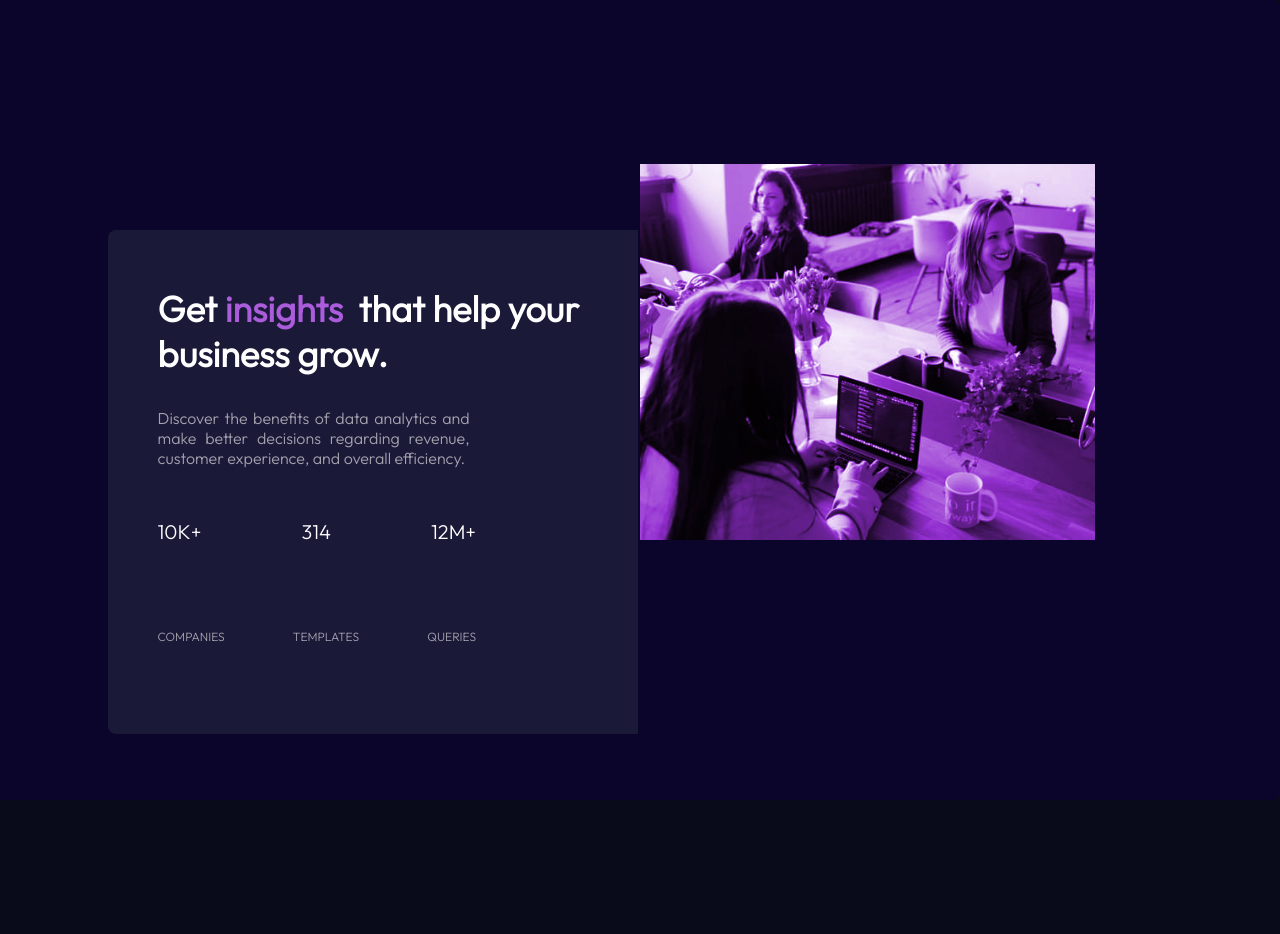
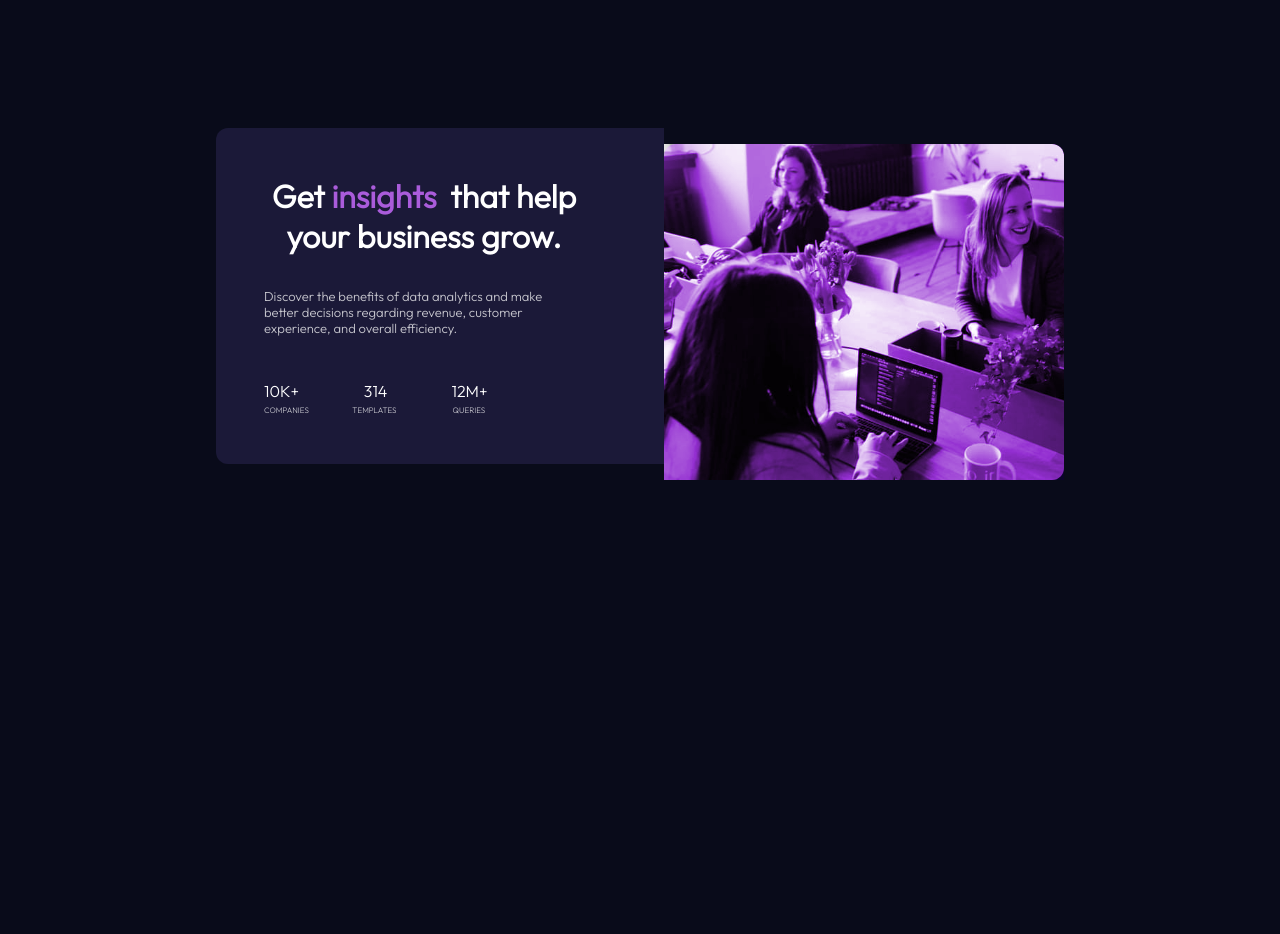
Before and after one commit to horleyoung/stats-Preview-card, a plain HTML site: page index.html in a window 1280 px wide. After the commit the page ends 800 px from the top, so only its background shows below. Drawn offline with Linux system fonts and the light colour scheme.

Commit message:
all files

```diff
--- a/index.html
+++ b/index.html
@@ -13,7 +13,8 @@
     <link rel="stylesheet" href="stats.css">
 </head>
 <body>
-    <div class="img"></div>
+    <section>
+        <div class="img"></div>
     <nav class="box">
         <div class="header"><p>Get&nbsp;<span>insights</span>&nbsp; that help your business grow.</p></div>
         <div class="main">
@@ -24,14 +25,18 @@
         </div>
         <div class="number">
                 <li>10K+</li>
+                <span>COMPANIES</span>
                 <li>314</li>
+                <span>TEMPLATES</span>
                 <li>12M+</li>
+                <span>QUERIES</span>
         </div>
-        <div class="no2">
+        <!-- <div class="no2">
             <li>COMPANIES</li>
             <li>TEMPLATES</li>
             <li>QUERIES</li>
-        </div>
+        </div> -->
     </nav>
+    </section>
 </body>
 </html>
--- a/stats.css
+++ b/stats.css
@@ -1,18 +1,24 @@
 body {
+    margin: auto;
+    color: white;
+    font-family: 'Outfit', sans-serif;
     background-color: hsl(233, 47%, 7%);
-    font-family: 'Outfit', sans-serif;
+}
+section {
+    display: flex;
+    flex-direction: column;
+    align-items: center;
+    justify-content: center;
 }
 .img {
-    margin-top: 100px;
-    margin-left: 50%;
-    width: 36%;
-    height: 63vh;
-    background:  url("images/image-header-desktop.jpg") no-repeat ;
-    background-size: contain;
-    background-position: center;
-    display: flex;
-    flex-wrap: wrap;
-    border-radius: 0px 8px 8px 0px;
+    margin-top: 2rem;
+    width: 16rem;
+    height: 13rem;
+    background:  url("images/image-header-mobile.jpg") no-repeat ;
+    background-size: cover;
+    border-radius: 12px 12px 0px 0px;
+    position: relative;
+    top: 5px;
 }
 .img::before {
     content: "";
@@ -23,142 +29,108 @@ body {
     left: 0;
     background: hsl(277, 64%, 50%);
     mix-blend-mode: overlay;
-    border-radius: 0px 8px 8px 0px;
+    clip-path: inset(0);
+    border-radius: 12px 12px 0px 0px;
 }
 .box {
-    width: 42%;
-    height: 63vh;
-    margin-left: 7vw;
-    position: relative;
-    left: 10px;
-    bottom: 29.2vw;
+    width: 16rem;
+    height: 24rem;
     background-color: hsl(244, 38%, 16%);
     background-size: contain;
-    border-radius: 8px 0px 0px 8px;
+    border-radius: 0px 0px 8px 8px;
+    position: relative;
+    z-index: 0;
+}
+.header, .main, .number, .no2 {
+    text-align: center;
+    padding: 0px 20px;
 }
 .header {
+    font-size: 26px;
     color: hsl(0, 0%, 100%);
-    font-size: 36px;
-    font-weight: 700;
-    border: 2px none black;
-    position: relative;
-    left: 10px;
-    padding: 40px;
-    bottom: 20px;
-    font-weight: 700;
 }
 span {
     color: hsl(277, 64%, 61%);
 }
 .main {
-    width: 312px;
-    height: 312px;
-    color: hsla(0, 0%, 100%, 0.6);
-    padding-left: 50px;
-    position: relative;
-    bottom: 80px;
-    text-align: justify;
-    justify-items: center;
-    border-spacing: 10px;
-    font-weight: 400;
+    font-size: 13px;
+    color: hsla(0, 0%, 100%, 0.75);
 }
-.number,
-.no2 {
-    width: 60%;
-    height: 60%;
-    position: relative;
-    left: 50px;
+.number {
     display: flex;
-    justify-content: space-between;
-    justify-items: stretch;
-    color: white;
+    flex-direction: column;
+    gap: 10px;
     list-style-type: none;
 }
-.number {
-    bottom: 22vw;
-    font-size: 20px;
+.number span {
+    color: hsla(0, 0%, 100%, 0.75);
+    font-size: 12px;
+    position: relative;
+    bottom: 7px;
+    font-size: 8px;
 }
-.no2 {
-    color:hsla(0, 0%, 100%, 0.6);
-    bottom: 37vw;
-    font-size: 12px;
-    font-weight: 300;
-}
-@media screen and (max-device-width:375px) {
+@media screen and (min-device-width:760px) {
     body {
-        background-color: black;
+        background-color: hsl(233, 47%, 7%);
         font-family: 'Outfit', sans-serif;
+        margin-top: 7rem ;
     }
-    .img {
-        background: url("images/image-header-mobile.jpg") no-repeat center;
-        background-size: cover;
-        margin-top: 60px;
-        margin-left: 14px;
-        position: relative;
-        top: -20px;
-        width: 235px;
-        height: 170px;
-        border-radius: 10px 10px 0px 0px;
+    section {
+        display: flex;
+        justify-content: center;
+        align-content: center;
+        flex-direction: row;
     }
-    .img::before {
-        border-radius: 10px 10px 0px 0px;
+   .img {
+       width: 25rem;
+       height: 21rem;
+       border-radius: 0px 12px 12px 0px;
+       top: 0px;
+   }
+    .box {
+        width: 28rem;
+        height: 21rem;
+        background-color: hsl(244, 38%, 16%);
+        background-size: contain;
+        border-radius: 12px 0px 0px 12px;
+        order: -1;
     }
-    .box {
-        width: 235px;
-        height: 400px;
-        margin-top: 18%;
-        margin-left: 4px;
-        border-radius: 0px 0px 0px 0px;
+    .main,.number {
+        padding-left: 3rem;
     }
     .header {
-        width: 160px;
-        height: 30px;
-        position: relative;
-        top: 10px;
-        font-size: 25px;
+        color: hsl(0, 0%, 100%);
+        margin-top: 3rem;
+        font-size: 32px;
+        padding-left: 2rem;
+        width: 22rem;
+        border: 2px none black;
+        font-weight: 700;
     }
-    .header p{
-        padding: auto 5px;
-        width: 200px;
-        text-align: center;
-        align-items: center;
-        position: relative;
-        right: 35px;
-        bottom: 55px;
+    span {
+        color: hsl(277, 64%, 61%);
     }
     .main {
-        display: inline;
-        align-items: center;
+        width: 312px;
+        color: hsla(0, 0%, 100%, 0.75);
+        text-align: start;
         justify-items: center;
-        padding-bottom: 40px;
-    }
-    .main p {
-        position: relative;
-        left: 5px;
-        bottom: 3px;
-        width: 200px;
-        padding: 0px 5px;
-        text-align: center;
-        align-items: center;
-        font-size: 14.5px;
-        font-weight: normal;
-    }
-    .number,
-    .no2 {
-        display: block;
-        margin: 0px auto;
-        padding-top: 20%;
-        justify-content: space-evenly;
+        font-weight: 400;
     }
     .number {
-        font-size: 12px;
-        line-height: 50px;
-        display:  block;
+        padding-top: 2rem;
+        display: flex;
+        flex-direction: row;
+        gap: 10px;
+        color: white;
+        list-style-type: none;
     }
-    .no2 {
-        position: relative;
-        top: -84%;
-        font-size: 8px;
-        line-height: 55px;
-    }
+    .number span {
+    color: hsla(0, 0%, 100%, 0.75);
+    font-size: 12px;
+    position: relative;
+    top: 24px;
+    right: 45px;
+    font-size: 8px;
 }
+}
```
